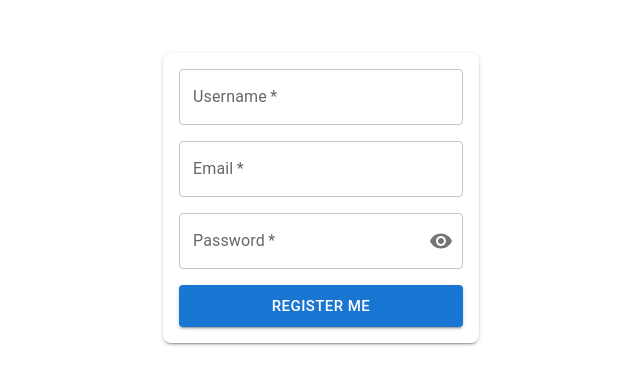
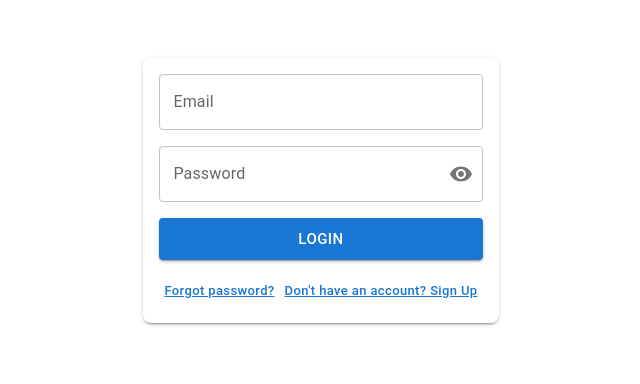
Before and after one commit to gamcode98/image-uploader-frontend, a React (Vite) app: page / in a window 1280 px wide. Shown: the part 210-594 px from the top of the page, without its empty margins (319-959 px from the left). Built offline with nearby package versions, Linux system fonts and the light colour scheme.

Commit message:
add routes login and sign up

```diff
--- a/index.html
+++ b/index.html
@@ -6,7 +6,7 @@
     <meta name="viewport" content="width=device-width, initial-scale=1.0" />
     <title>Vite + React + TS</title>
   </head>
-  <body>
+  <body style="margin: 0">
     <div id="root"></div>
     <script type="module" src="/src/main.tsx"></script>
   </body>
--- a/package.json
+++ b/package.json
@@ -14,7 +14,8 @@
     "@mui/icons-material": "^5.11.0",
     "@mui/material": "^5.11.2",
     "react": "^18.2.0",
-    "react-dom": "^18.2.0"
+    "react-dom": "^18.2.0",
+    "react-router-dom": "^6.6.1"
   },
   "devDependencies": {
     "@types/react": "^18.0.26",
--- a/src/App.tsx
+++ b/src/App.tsx
@@ -1,10 +1,11 @@
-import { Form } from './components/Form/Form'
+import { Route, Routes } from 'react-router-dom'
+import { Login } from './routes/Login'
 
 function App (): JSX.Element {
   return (
-
-    <Form />
-
+    <Routes>
+      <Route path='/' element={<Login />} />
+    </Routes>
   )
 }
 
--- a/src/main.tsx
+++ b/src/main.tsx
@@ -1,9 +1,12 @@
 import React from 'react'
 import ReactDOM from 'react-dom/client'
+import { BrowserRouter } from 'react-router-dom'
 import App from './App'
 
 ReactDOM.createRoot(document.getElementById('root') as HTMLElement).render(
   <React.StrictMode>
-    <App />
+    <BrowserRouter>
+      <App />
+    </BrowserRouter>
   </React.StrictMode>
 )
--- /dev/null
+++ b/src/routes/Login.tsx
@@ -0,0 +1,99 @@
+import {
+  Button,
+  IconButton,
+  InputAdornment,
+  Paper,
+  Stack,
+  TextField
+} from '@mui/material'
+import { Container } from '@mui/system'
+import React from 'react'
+import { Visibility, VisibilityOff } from '@mui/icons-material'
+import { Link } from 'react-router-dom'
+
+const Login = (): JSX.Element => {
+  const [showPassword, setShowPassword] = React.useState(false)
+
+  const handleClickShowPassword = (): void => setShowPassword(show => !show)
+
+  const handleMouseDownPassword = (
+    event: React.MouseEvent<HTMLButtonElement>
+  ): void => {
+    event.preventDefault()
+  }
+
+  return (
+    <Container
+      maxWidth='sm'
+      sx={{
+        height: '100vh',
+        display: 'flex',
+        justifyContent: 'center',
+        alignItems: 'center'
+      }}
+    >
+      <Paper
+        elevation={2}
+        sx={{ padding: '1rem', borderRadius: '.5rem' }}
+        component='form'
+      >
+        <Stack spacing={2} marginBottom='1rem'>
+
+          <TextField
+            id='email'
+            label='Email'
+            variant='outlined'
+            fullWidth
+          />
+
+          <TextField
+            id='password'
+            label='Password'
+            variant='outlined'
+            fullWidth
+            type={showPassword ? 'text' : 'password'}
+            InputProps={{
+              endAdornment: (
+                <InputAdornment position='end'>
+                  <IconButton
+                    aria-label='toggle password visibility'
+                    onClick={handleClickShowPassword}
+                    onMouseDown={handleMouseDownPassword}
+                    edge='end'
+                  >
+                    {showPassword ? <VisibilityOff /> : <Visibility />}
+                  </IconButton>
+                </InputAdornment>
+              )
+            }}
+          />
+
+          <Button variant='contained' size='large' type='submit'>
+            Login
+          </Button>
+        </Stack>
+        <Stack direction='row' justifyContent='space-between'>
+          <Button
+            variant='text'
+            href='/recovery-password'
+            size='small'
+            sx={{ textDecoration: 'underline', textTransform: 'initial' }}
+            LinkComponent={Link}
+          >Forgot password?
+          </Button>
+          <Button
+            variant='text'
+            href='/signup'
+            size='small'
+            sx={{ textDecoration: 'underline', textTransform: 'initial' }}
+            LinkComponent={Link}
+          >
+            Don't have an account? Sign Up
+          </Button>
+        </Stack>
+      </Paper>
+    </Container>
+  )
+}
+
+export { Login }
--- a/src/components/Form/Form.tsx
+++ b/src/routes/SignUp.tsx
@@ -10,7 +10,7 @@ import { Container } from '@mui/system'
 import React from 'react'
 import { Visibility, VisibilityOff } from '@mui/icons-material'
 
-const Form = (): JSX.Element => {
+const SignUp = (): JSX.Element => {
   const [showPassword, setShowPassword] = React.useState(false)
 
   const handleClickShowPassword = (): void => setShowPassword(show => !show)
@@ -77,7 +77,7 @@ const Form = (): JSX.Element => {
           />
 
           <Button variant='contained' size='large' type='submit'>
-            Register me
+            Sign Up
           </Button>
         </Stack>
       </Paper>
@@ -85,4 +85,4 @@ const Form = (): JSX.Element => {
   )
 }
 
-export { Form }
+export { SignUp }
```
Also changed, not shown: 1 other file (tests, documents, lock files or other folders).
